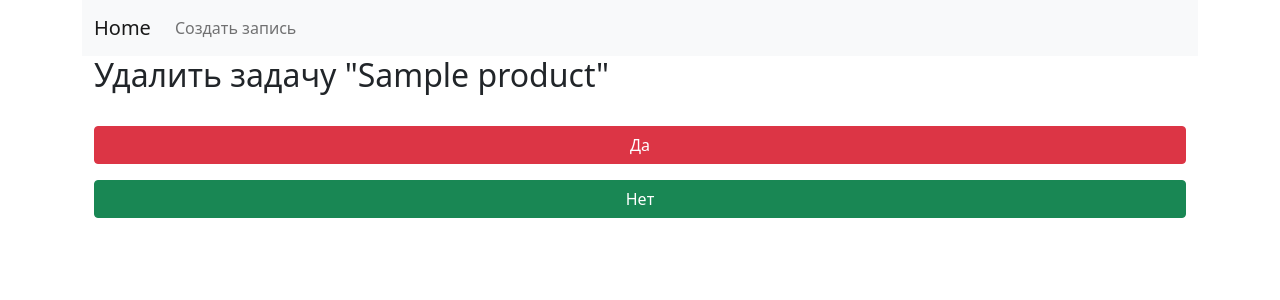
After one commit to romanov-kubanych/lab01, a Django app: page /product/1/delete in a window 1280 px wide. The commit adds this page. Shown: the top 300 px of the page. Run offline with Django 4.2, Linux system fonts and the light colour scheme; tables that the repository leaves empty hold one stand-in row (values such as "Sample post").

Commit message:
Реализовано удаление записей

```diff
--- /dev/null
+++ b/webapp/templates/product_delete.html
@@ -0,0 +1,13 @@
+{% extends 'base.html' %}
+
+{% block content %}
+    <div class="container">
+        <form method="POST">
+            {% csrf_token %}
+            <h2 class="text-alert">Удалить задачу "{{ product.title }}"</h2>
+            <input class="btn btn-danger w-100 mt-4" type="submit" value="Да">
+            </form>
+        <a class="my-3 btn btn-success w-100" href="{% url "product_view" product.pk %}">Нет</a>
+    </div>
+
+{% endblock %}
--- a/webapp/templates/product_view.html
+++ b/webapp/templates/product_view.html
@@ -12,7 +12,7 @@ Product {{ product.pk }}
         <a class="nav-link" href='{% url 'update_view' product.pk %}'>Редактировать запись</a>
     </li>
     <li class="nav-item">
-        <a class="nav-link text-danger" href="#">Удалить запись</a>
+        <a class="nav-link text-danger" href="{% url 'delete_view' product.pk %}">Удалить запись</a>
     </li>
 {% endblock %}
 
--- a/webapp/urls.py
+++ b/webapp/urls.py
@@ -1,10 +1,11 @@
 from django.urls import path
 
-from webapp.views import index_view, product_view, create_view, update_view
+from webapp.views import index_view, product_view, create_view, update_view, delete_view
 
 urlpatterns = [
     path('', index_view, name="index_view"),
     path('product/<int:pk>/', product_view, name='product_view'),
     path('product/add/', create_view, name='create_view'),
-    path('product/<int:pk>/update', update_view, name='update_view')
+    path('product/<int:pk>/update', update_view, name='update_view'),
+    path('product/<int:pk>/delete', delete_view, name="delete_view")
 ]
--- a/webapp/views.py
+++ b/webapp/views.py
@@ -57,3 +57,12 @@ def update_view(request, pk):
             product.save()
             return redirect('product_view', pk=product.pk)
         return render(request, 'product_update.html', {'form': form, 'product': product})
+
+
+def delete_view(request, pk):
+    product = get_object_or_404(Product, pk=pk)
+    if request.method == 'GET':
+        return render(request, 'product_delete.html', {'product': product})
+    else:
+        product.delete()
+        return redirect('index_view')
```
